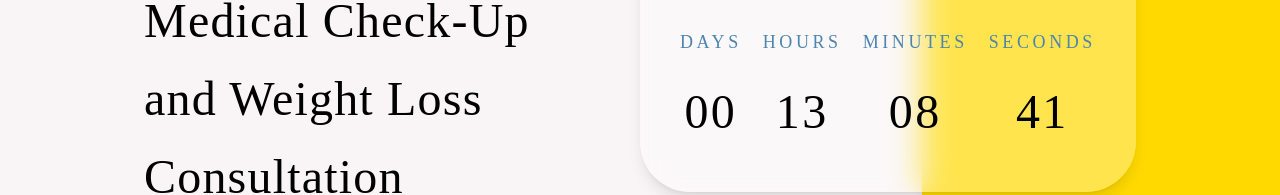
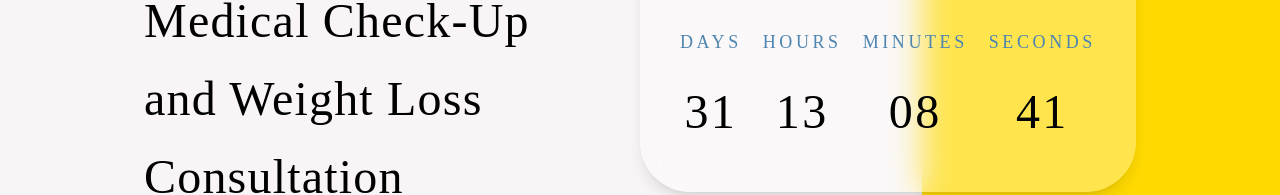
Before and after one commit to michaelmuthomi/responsive-front, a React (Create React App) app: page / in a window 1280 px wide. Shown: the part 224-419 px from the top of the page. Built offline with nearby package versions, Linux system fonts and the light colour scheme.

Commit message:
anicmarko9#12: feat: extend offer to last longer
Added extra month of time. Also added automatic extending if the time remaining becomes less than one day.

```diff
--- a/src/components/features/Counter.tsx
+++ b/src/components/features/Counter.tsx
@@ -12,7 +12,7 @@ const Counter = (): JSX.Element => {
 
   useEffect(() => {
     // offer expiration date
-    const endTime: Date = new Date("2023-08-05T23:59:59");
+    const endTime: Date = new Date("2023-09-05T23:59:59");
 
     const calculateTimeLeft = (): void => {
       const currentTime: Date = new Date();
@@ -22,8 +22,19 @@ const Counter = (): JSX.Element => {
         const getCountdown: Countdown = calculateCountdown(timeDifference);
 
         setCountdown(getCountdown);
-      } else {
-        setCountdown({ days: "00", hours: "00", minutes: "00", seconds: "00" });
+      }
+
+      if (timeDifference < 86400000) {
+        let month = endTime.getMonth()
+        let year = endTime.getFullYear()
+        if (month === 12) {
+          month = 1
+          year++
+          endTime.setFullYear(year)
+        } else {
+          month++
+        }
+        endTime.setMonth(month)
       }
     };
 
```
